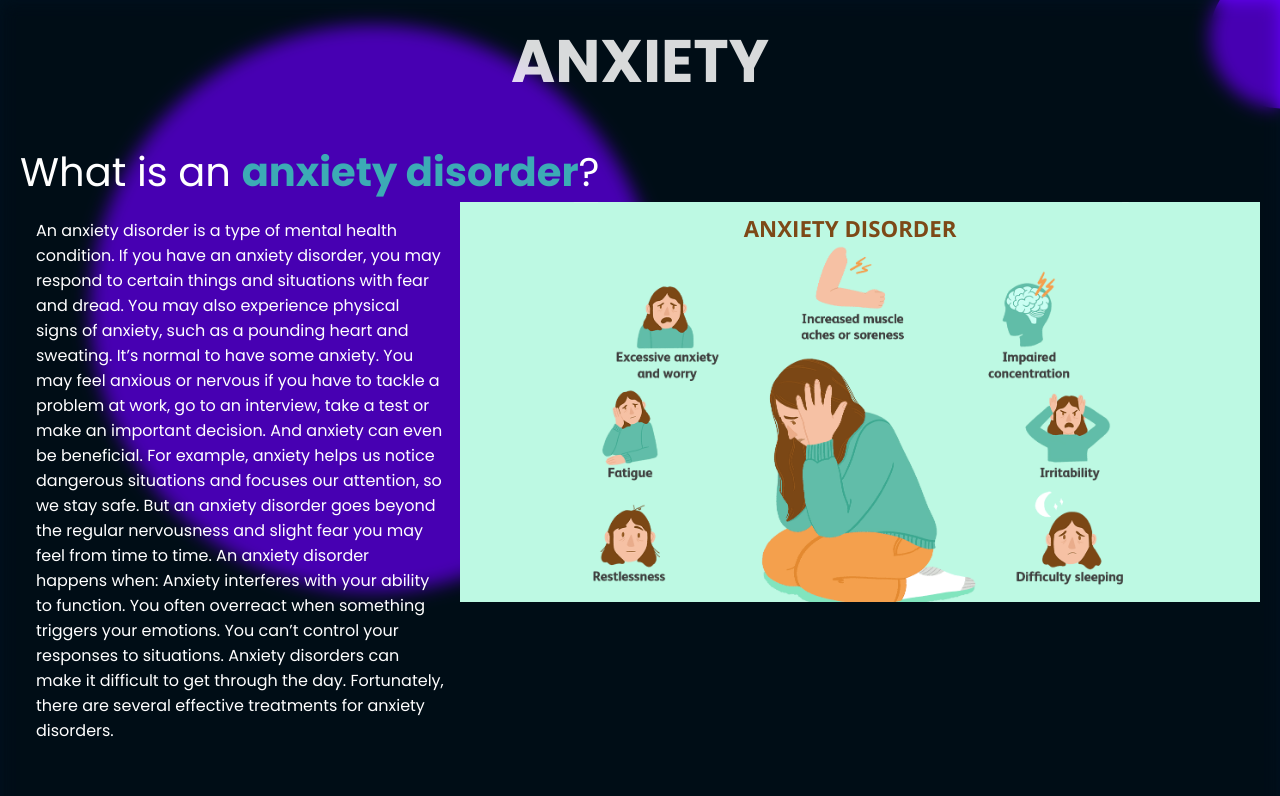
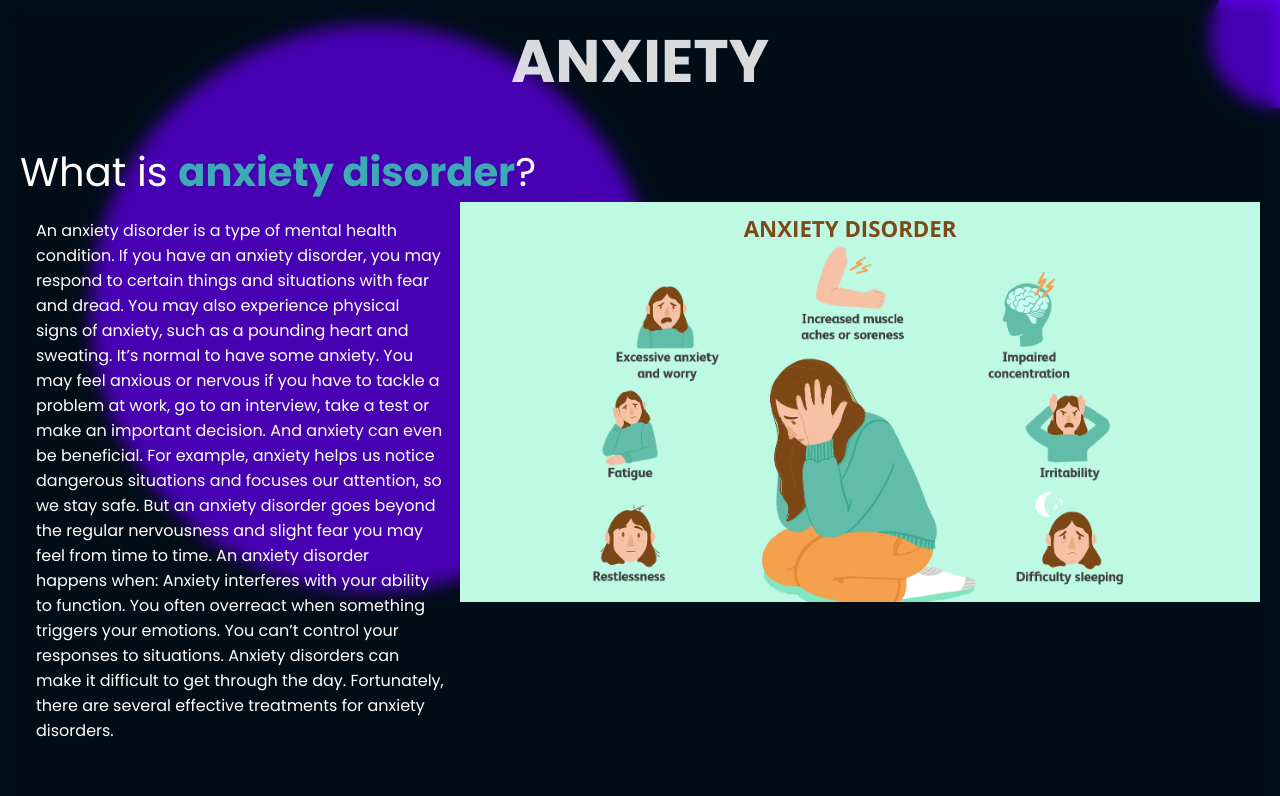
Before and after one commit to shinoj-exe/.hack-hackathon, a plain HTML site: page issues/anxiety.html in a window 1280 px wide. Shown: the top 796 px of the page. Drawn offline with Linux system fonts and the light colour scheme.

Commit message:
deleted 'an'

```diff
--- a/issues/anxiety.html
+++ b/issues/anxiety.html
@@ -13,7 +13,7 @@
     </div>
 
     <div class="content">
-        <div class="content-question  question">What is an <span>anxiety disorder</span>?</div>
+        <div class="content-question  question">What is <span>anxiety disorder</span>?</div>
         <div class="content-body">
             <div class="content-text">An anxiety disorder is a type of mental health condition. If you have an anxiety disorder, you may respond to certain things and situations with fear and dread. You may also experience physical signs of anxiety, such as a pounding heart and sweating.
 
```
